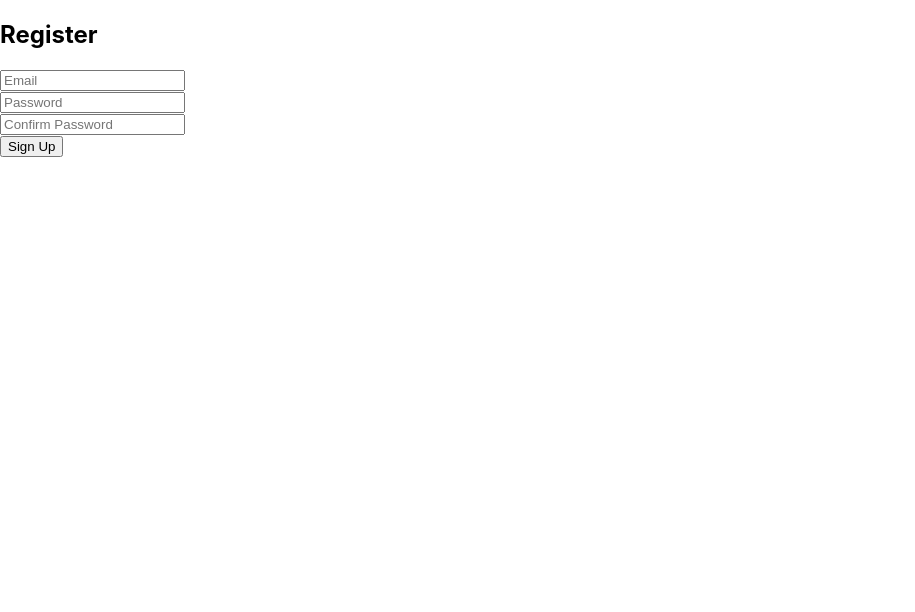
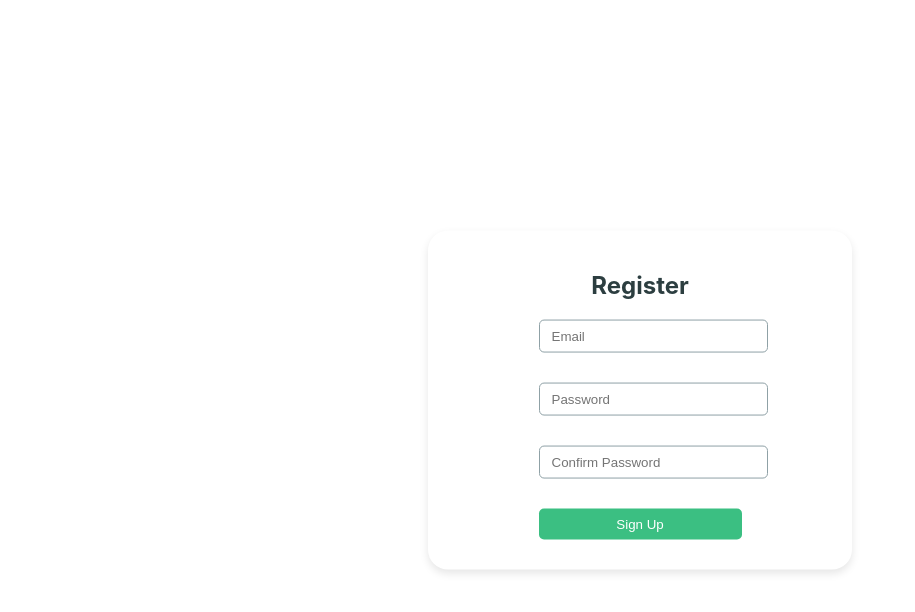
Before and after one commit to Amoit-Sherine/capstone-project, a React (Create React App) app in the folder pets-unpeeved/: page /register in a window 1280 px wide. Shown: the top 612 px of the page, without its empty margins (0-915 px from the left). Built offline with nearby package versions, Linux system fonts and the light colour scheme.

Commit message:
Add mixin file

```diff
--- /dev/null
+++ b/pets-unpeeved/src/styles/_mixins.scss
@@ -0,0 +1,12 @@
+// Mixins for responsive design
+@mixin for-mobile {
+  @media (max-width: 599px) { @content; }
+}
+
+@mixin for-tablet {
+  @media (min-width: 600px) and (max-width: 899px) { @content; }
+}
+
+@mixin for-desktop {
+  @media (min-width: 900px) { @content; }
+}
--- a/pets-unpeeved/src/styles/components/Login.scss
+++ b/pets-unpeeved/src/styles/components/Login.scss
@@ -1,7 +1,7 @@
 
 @import '../_variables.scss';
 
-.auth-modal {
+.login-modal {
   background-color: white;
   position: fixed;
   top: 50%;
--- a/pets-unpeeved/src/styles/components/Registration.scss
+++ b/pets-unpeeved/src/styles/components/Registration.scss
@@ -1,7 +1,7 @@
 
 @import '../_variables.scss';
 
-.auth-modal {
+.registration-modal {
   background-color: white;
   position: fixed;
   top: 50%;
```
